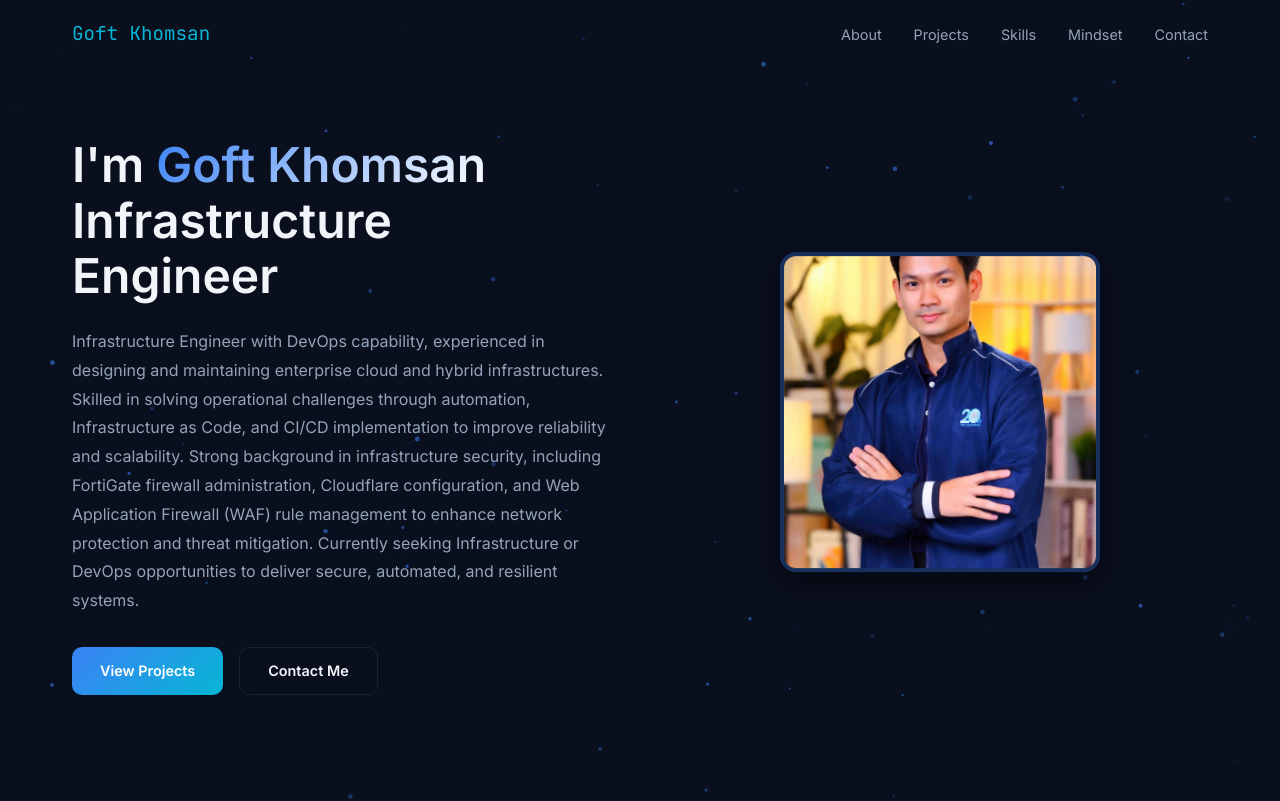
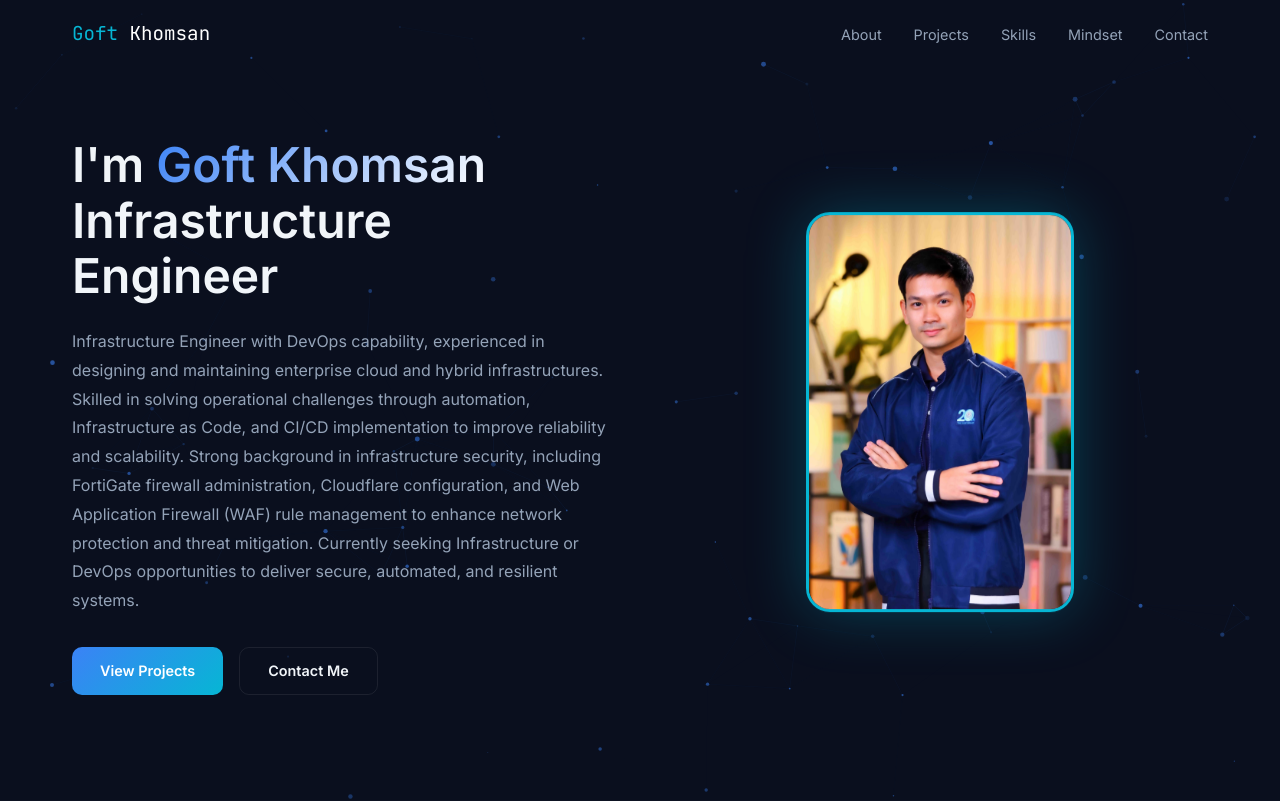
Before and after one commit to Khomsan146/profile, a React (Vite) app: page / in a window 1280 px wide. Shown: the top 801 px of the page. Built offline with nearby package versions, Linux system fonts and the light colour scheme.

Commit message:
name change

```diff
--- a/src/components/Navbar.jsx
+++ b/src/components/Navbar.jsx
@@ -37,7 +37,7 @@ export default function Navbar() {
         <nav className={`navbar${scrolled ? ' scrolled' : ''}`}>
             <div className="container">
                 <div className="nav-inner">
-                    <a className="nav-logo" onClick={() => scrollTo('#hero')} style={{ cursor: 'pointer' }}>Goft Khomsan</a>
+                    <a className="nav-logo" onClick={() => scrollTo('#hero')} style={{ cursor: 'pointer' }}>Goft <span className="text-white">Khomsan</span></a>
 
                     {isHome ? (
                         <>
--- a/src/index.css
+++ b/src/index.css
@@ -225,10 +225,9 @@ canvas#bg {
 }
 
 .hero-image img {
-  width: 320px;
-  height: 320px;
-  border-radius: 50%;
-  object-fit: cover;
+  height: 400px;
+  border-radius: 24px;
+  object-fit: contain;
   border: 3px solid var(--accent-cyan);
   box-shadow: 0 0 60px rgba(6, 182, 212, 0.3);
   animation: float 6s ease-in-out infinite;
--- a/src/sections/Hero.jsx
+++ b/src/sections/Hero.jsx
@@ -36,7 +36,6 @@ export default function Hero() {
                             <img
                                 src="/images/profile.jpg"
                                 alt="Goft Khomsan – Infrastructure Engineer"
-                                style={{ borderRadius: '16px', border: '4px solid rgba(59, 130, 246, 0.3)', boxShadow: '0 10px 30px rgba(0,0,0,0.5)' }}
                             />
                         </div>
                     </div>
```
